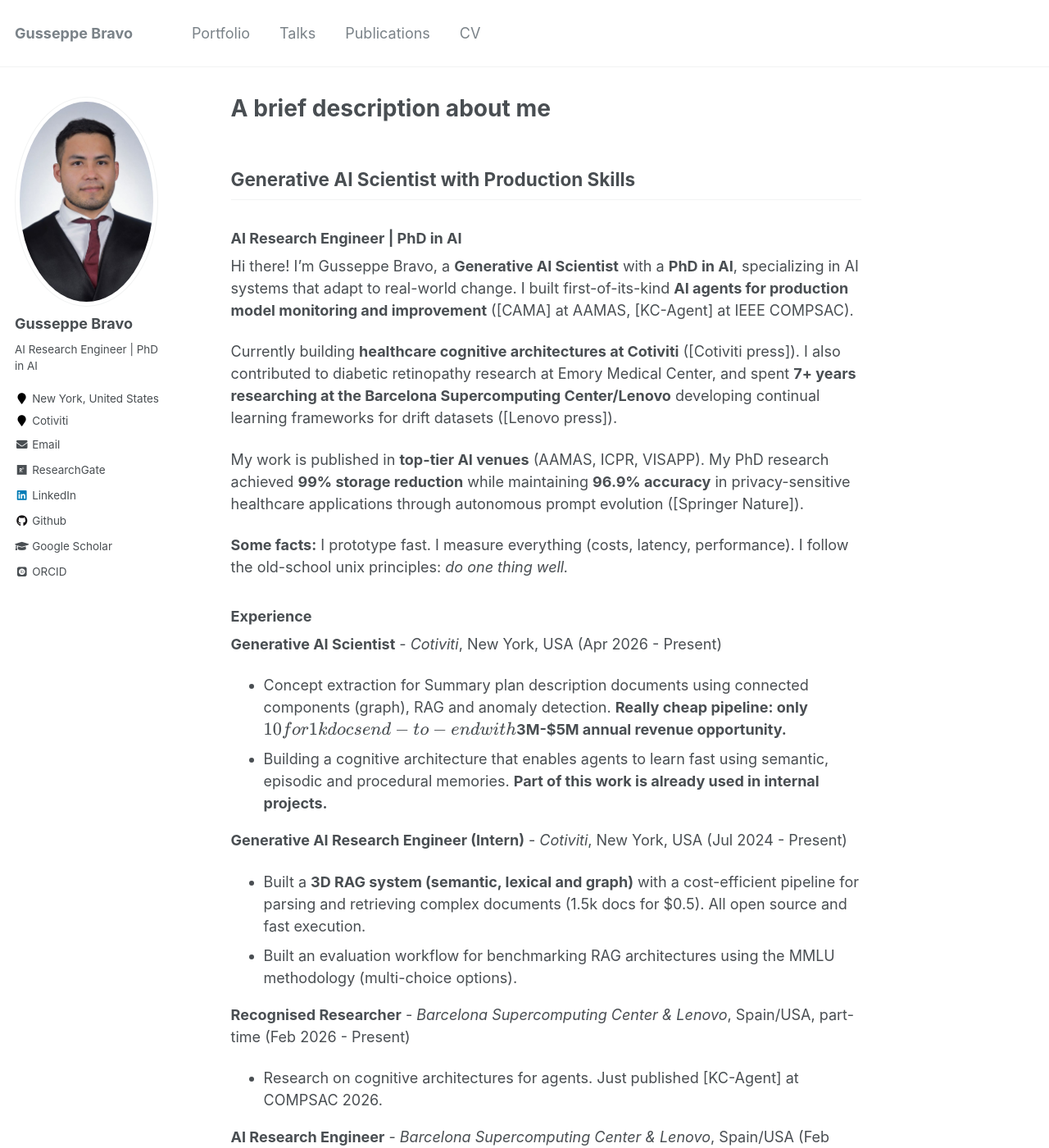
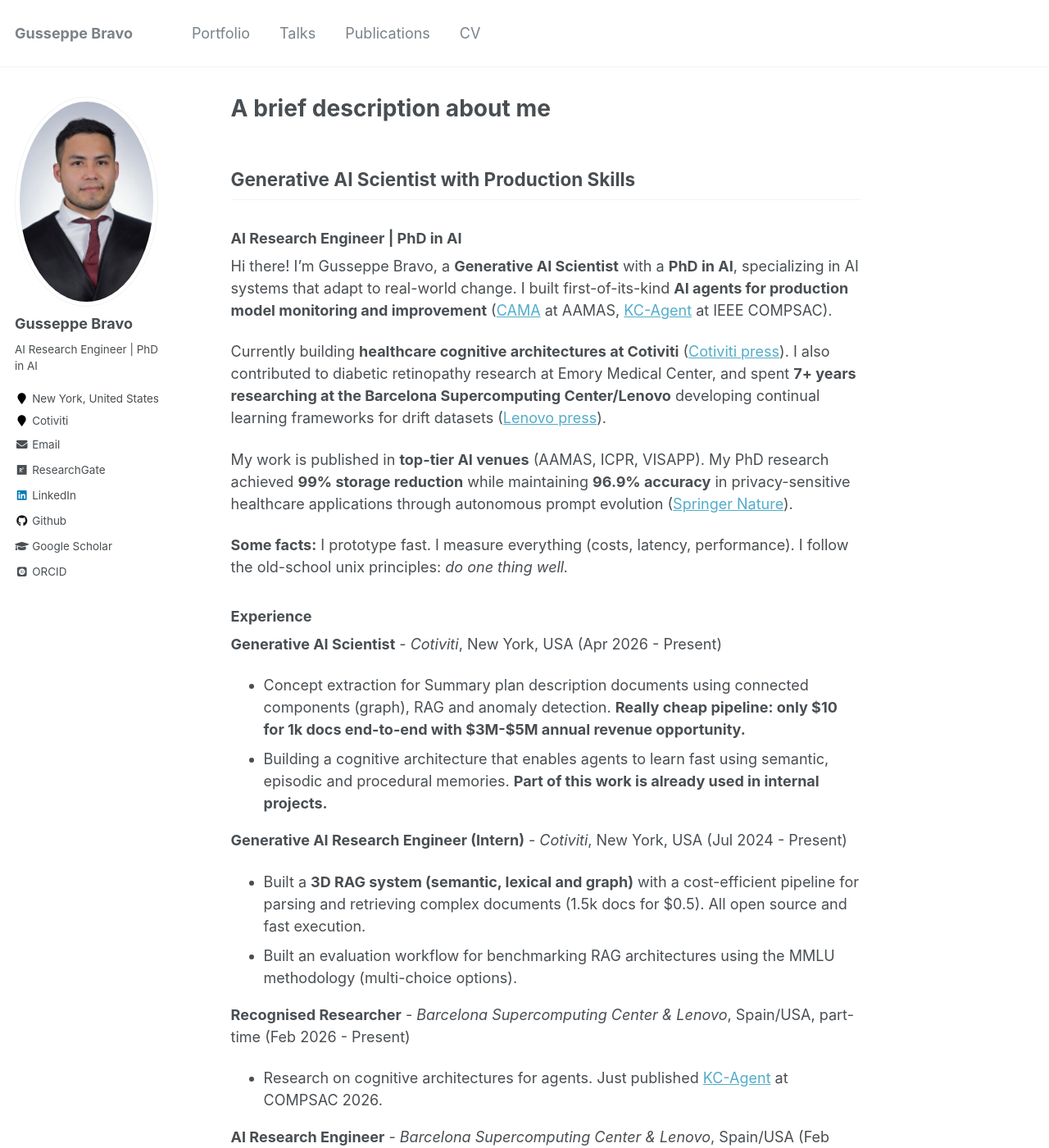
Before and after one commit to gusseppe/gusseppe.github.io, a Jekyll site: the page built from _pages/about.md, in a window 1280 px wide and 1400 px high. Shown: the whole window at 82% size. Built offline with Jekyll 4.4.1, drawn with Linux system fonts in a browser that asks for light colours; some web fonts are replaced; formulas are drawn with MathJax 3; part of the change alters nothing that is shown.

```diff
--- a/_includes/head/custom.html
+++ b/_includes/head/custom.html
@@ -24,15 +24,7 @@
 <meta name="theme-color" content="#ffffff">
 <link rel="stylesheet" href="{{ base_path }}/assets/css/academicons.css"/>
 
-<script type="text/x-mathjax-config"> MathJax.Hub.Config({ TeX: { equationNumbers: { autoNumber: "all" } } }); </script>
-<script type="text/x-mathjax-config">
-  MathJax.Hub.Config({
-    tex2jax: {
-      inlineMath: [ ['$','$'], ["\\(","\\)"] ],
-      processEscapes: true
-    }
-  });
-</script>
-<script src='https://cdnjs.cloudflare.com/ajax/libs/mathjax/2.7.4/latest.js?config=TeX-MML-AM_CHTML' async></script>
+<!-- MathJax removed: its tex2jax config parsed $...$ in CV text as inline math formulas,
+     breaking dollar amounts (e.g. "$10 for 1k docs"). No math content on this site. -->
 
 <!-- end custom head snippets -->
--- a/_pages/about.md
+++ b/_pages/about.md
@@ -11,11 +11,11 @@ redirect_from:
 ## Generative AI Scientist with Production Skills
 ### AI Research Engineer | PhD in AI
 
-Hi there! I'm Gusseppe Bravo, a **Generative AI Scientist** with a **PhD in AI**, specializing in AI systems that adapt to real-world change. I built first-of-its-kind **AI agents for production model monitoring and improvement** ([CAMA] at AAMAS, [KC-Agent] at IEEE COMPSAC).
+Hi there! I'm Gusseppe Bravo, a **Generative AI Scientist** with a **PhD in AI**, specializing in AI systems that adapt to real-world change. I built first-of-its-kind **AI agents for production model monitoring and improvement** ([CAMA](https://dl.acm.org/doi/10.5555/3709347.3743552) at AAMAS, [KC-Agent](https://arxiv.org/abs/2608.02351) at IEEE COMPSAC).
 
-Currently building **healthcare cognitive architectures at Cotiviti** ([Cotiviti press]). I also contributed to diabetic retinopathy research at Emory Medical Center, and spent **7+ years researching at the Barcelona Supercomputing Center/Lenovo** developing continual learning frameworks for drift datasets ([Lenovo press]).
+Currently building **healthcare cognitive architectures at Cotiviti** ([Cotiviti press](https://www.linkedin.com/posts/cotiviti_helping-machine-learning-models-adapt-to-activity-7490049384605446144-IvKY)). I also contributed to diabetic retinopathy research at Emory Medical Center, and spent **7+ years researching at the Barcelona Supercomputing Center/Lenovo** developing continual learning frameworks for drift datasets ([Lenovo press](https://lenovopress.lenovo.com/lp1716-autonomous-vehicles-use-new-ai-algorithm)).
 
-My work is published in **top-tier AI venues** (AAMAS, ICPR, VISAPP). My PhD research achieved **99% storage reduction** while maintaining **96.9% accuracy** in privacy-sensitive healthcare applications through autonomous prompt evolution ([Springer Nature]).
+My work is published in **top-tier AI venues** (AAMAS, ICPR, VISAPP). My PhD research achieved **99% storage reduction** while maintaining **96.9% accuracy** in privacy-sensitive healthcare applications through autonomous prompt evolution ([Springer Nature](https://link.springer.com/article/10.1007/s42979-026-05036-y)).
 
 **Some facts:** I prototype fast. I measure everything (costs, latency, performance). I follow the old-school unix principles: *do one thing well.*
 
@@ -30,7 +30,7 @@ My work is published in **top-tier AI venues** (AAMAS, ICPR, VISAPP). My PhD res
 - Built an evaluation workflow for benchmarking RAG architectures using the MMLU methodology (multi-choice options).
 
 **Recognised Researcher** - *Barcelona Supercomputing Center & Lenovo*, Spain/USA, part-time (Feb 2026 - Present)
-- Research on cognitive architectures for agents. Just published [KC-Agent] at COMPSAC 2026.
+- Research on cognitive architectures for agents. Just published [KC-Agent](https://arxiv.org/abs/2608.02351) at COMPSAC 2026.
 
 **AI Research Engineer** - *Barcelona Supercomputing Center & Lenovo*, Spain/USA (Feb 2019 - Jan 2026)
 - Architected cognitive frameworks for Language Agents that **autonomously monitor ML model health**, reducing degradation incidents and improving model reliability
```
